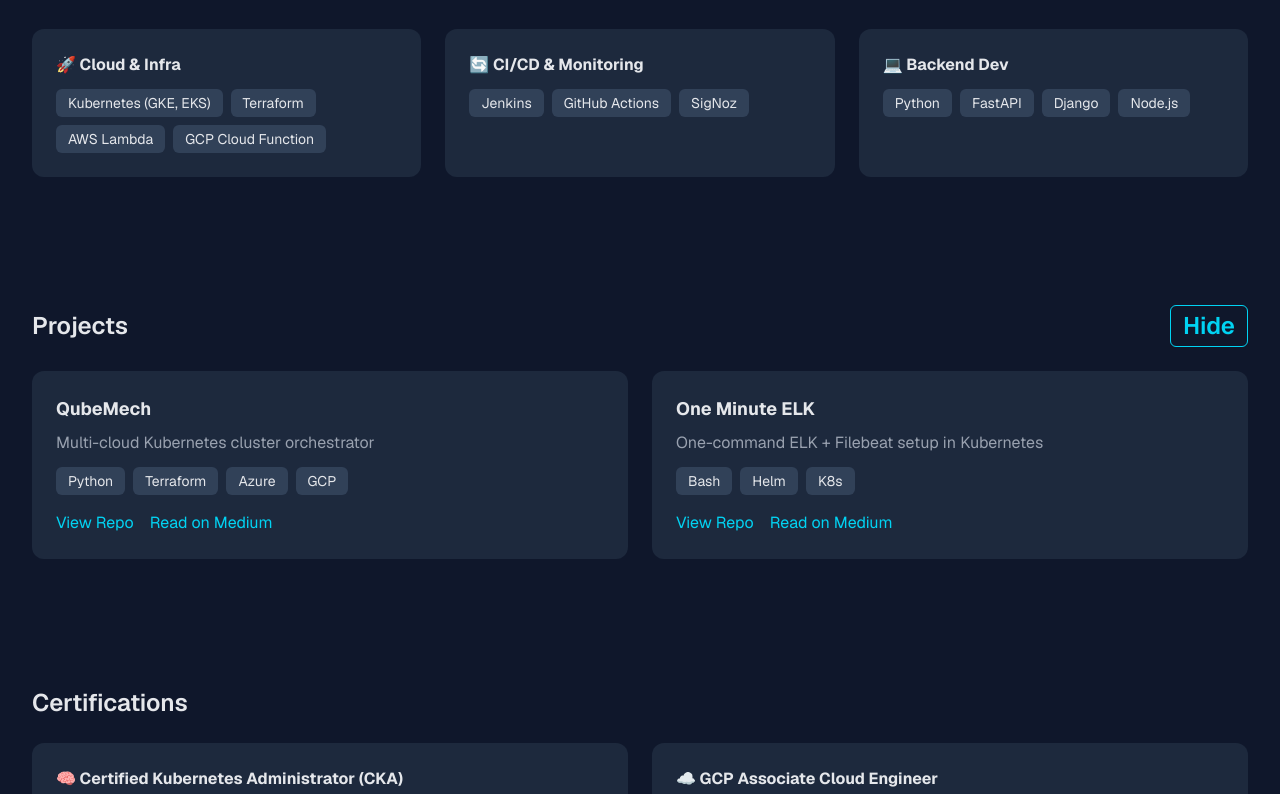
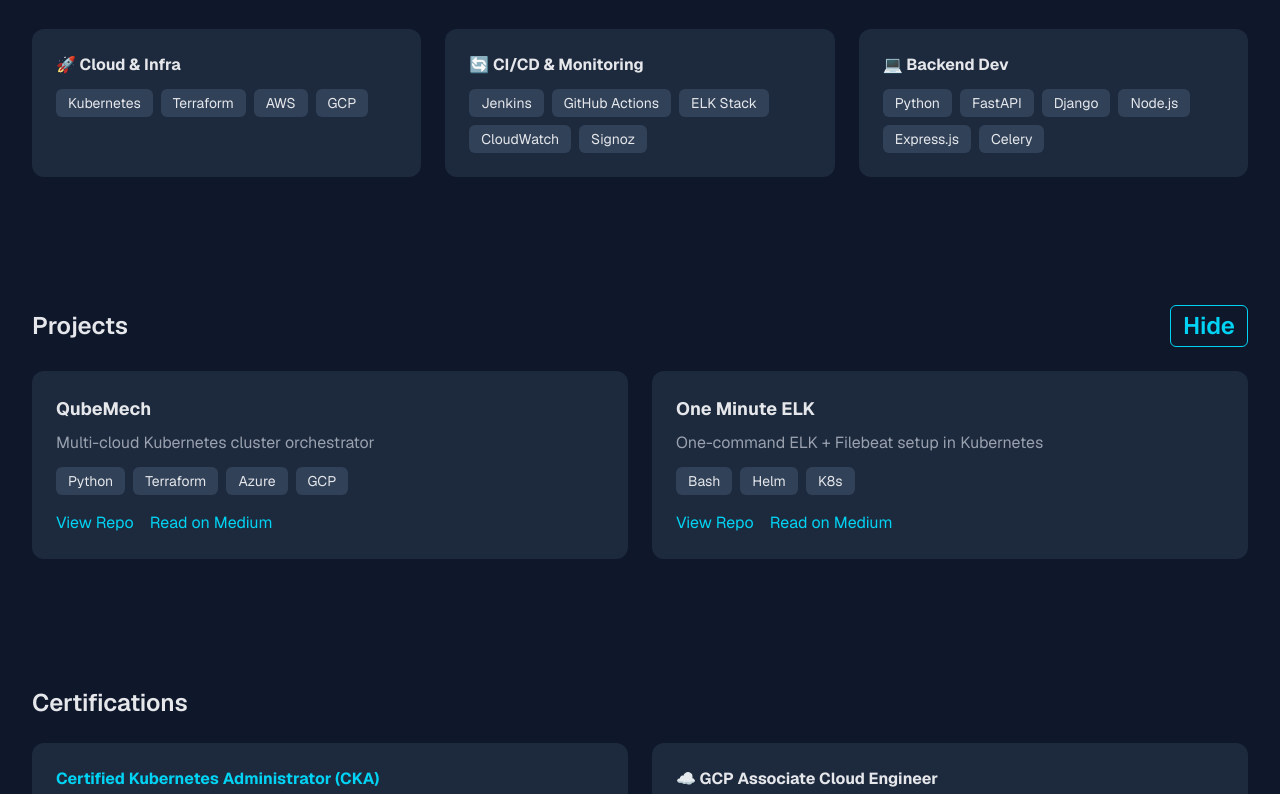
Before and after one commit to joeldsouza28/joeldsouza.dev, a Next.js app: page / in a window 1280 px wide. Shown: the part 480-1274 px from the top of the page. Built offline with nearby package versions, Linux system fonts and the light colour scheme.

Commit message:
added changes

```diff
--- a/app/page.js
+++ b/app/page.js
@@ -50,7 +50,7 @@
           <div className="bg-slate-800 p-6 rounded-xl">
             <h4 className="font-bold mb-3">🚀 Cloud & Infra</h4>
             <div className="flex flex-wrap gap-2">
-              {["Kubernetes (GKE, EKS)", "Terraform", "AWS Lambda", "GCP Cloud Function"].map(skill => (
+              {["Kubernetes", "Terraform", "AWS", "GCP"].map(skill => (
                 <span key={skill} className="bg-slate-700 px-3 py-1 rounded-md text-sm">{skill}</span>
               ))}
             </div>
@@ -59,7 +59,7 @@
           <div className="bg-slate-800 p-6 rounded-xl">
             <h4 className="font-bold mb-3">🔄 CI/CD & Monitoring</h4>
             <div className="flex flex-wrap gap-2">
-              {["Jenkins", "GitHub Actions", "SigNoz"].map(skill => (
+              {["Jenkins", "GitHub Actions", "ELK Stack", "CloudWatch", "Signoz"].map(skill => (
                 <span key={skill} className="bg-slate-700 px-3 py-1 rounded-md text-sm">{skill}</span>
               ))}
             </div>
@@ -68,7 +68,7 @@
           <div className="bg-slate-800 p-6 rounded-xl">
             <h4 className="font-bold mb-3">💻 Backend Dev</h4>
             <div className="flex flex-wrap gap-2">
-              {["Python", "FastAPI", "Django", "Node.js"].map(skill => (
+              {["Python", "FastAPI", "Django", "Node.js", "Express.js", "Celery"].map(skill => (
                 <span key={skill} className="bg-slate-700 px-3 py-1 rounded-md text-sm">{skill}</span>
               ))}
             </div>
@@ -106,7 +106,7 @@
                 </div>
                 <div className="flex gap-4 mt-4">
                   <a href="https://github.com/joeldsouza28/qubemech" target="_blank" className="text-cyan-400">View Repo</a>
-                  <a href="http://medium.com/joeldsouza28" target="_blank" className="text-cyan-400">Read on Medium</a>
+                  <a href="https://medium.com/@joeldsouza28/how-i-attempted-to-build-a-multi-cloud-management-system-using-terraform-and-fastapi-8b737d4c8424" target="_blank" className="text-cyan-400">Read on Medium</a>
                 </div>
               </div>
 
@@ -120,7 +120,7 @@
                 </div>
                 <div className="flex gap-4 mt-4">
                   <a href="https://github.com/joeldsouza28/one-minute-elk" target="_blank" className="text-cyan-400">View Repo</a>
-                  <a href="http://medium.com/joeldsouza28" target="_blank" className="text-cyan-400">Read on Medium</a>
+                  <a href="https://medium.com/aws-in-plain-english/one-minute-elk-stack-on-kubernetes-full-logging-setup-with-a-single-script-ba92aecb4379" target="_blank" className="text-cyan-400">Read on Medium</a>
                 </div>
               </div>
             </motion.div>
@@ -133,11 +133,14 @@
         <h3 className="text-2xl font-semibold mb-6">Certifications</h3>
         <div className="grid grid-cols-1 md:grid-cols-2 gap-6">
           <div className="bg-slate-800 p-6 rounded-xl">
-            <h4 className="font-bold">🧠 Certified Kubernetes Administrator (CKA)</h4>
+            <h4 className="font-bold">
+              <a href="https://www.credly.com/badges/6785000d-6562-458d-89a4-98239b5558ab/public_url" target="_blank" className="text-cyan-400">Certified Kubernetes Administrator (CKA)</a>
+
+            </h4>
             <p className="text-gray-400">CNCF | 2024</p>
           </div>
           <div className="bg-slate-800 p-6 rounded-xl">
-            <h4 className="font-bold">☁️ GCP Associate Cloud Engineer</h4>
+            <h4 className="font-bold"><a href="https://www.credly.com/badges/9386558a-4779-4ab8-bdf5-9374414f31cf/email">☁️ GCP Associate Cloud Engineer</a></h4>
             <p className="text-gray-400">Google Cloud | 2024</p>
           </div>
         </div>
```
